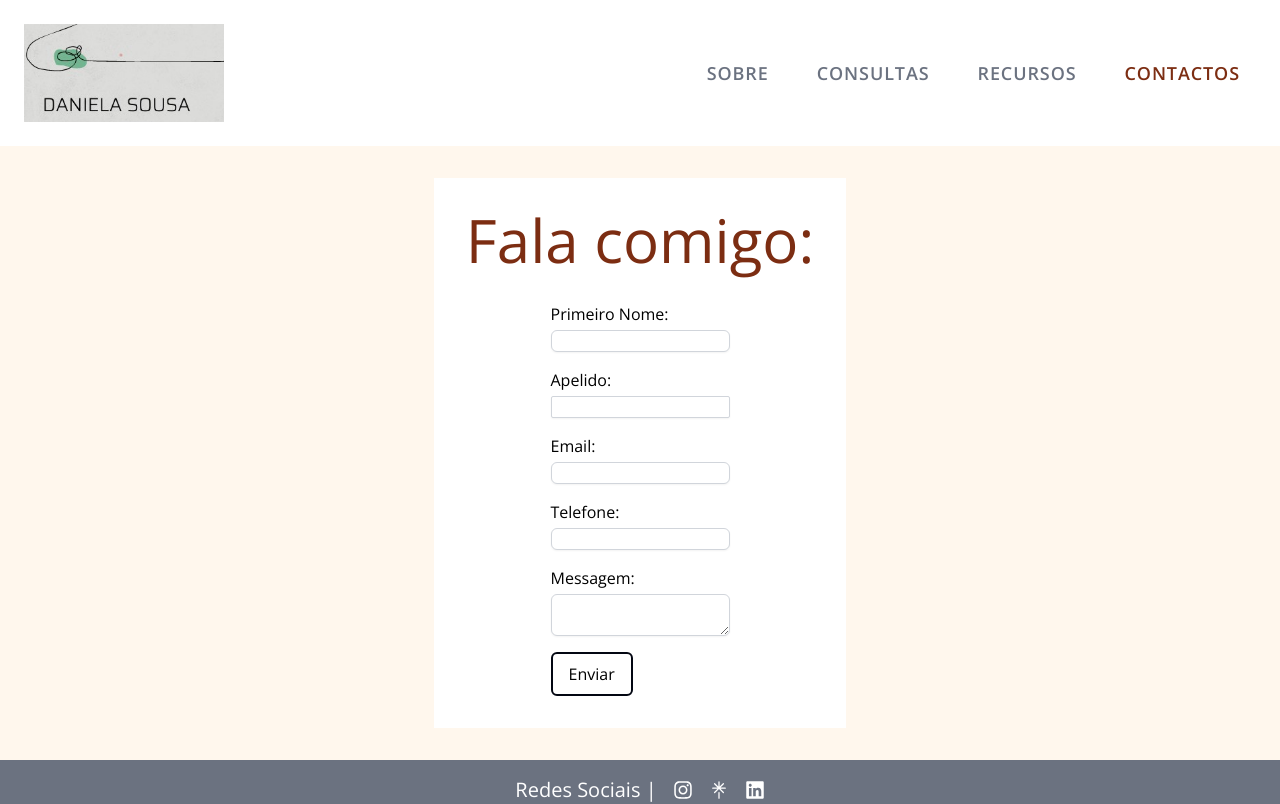
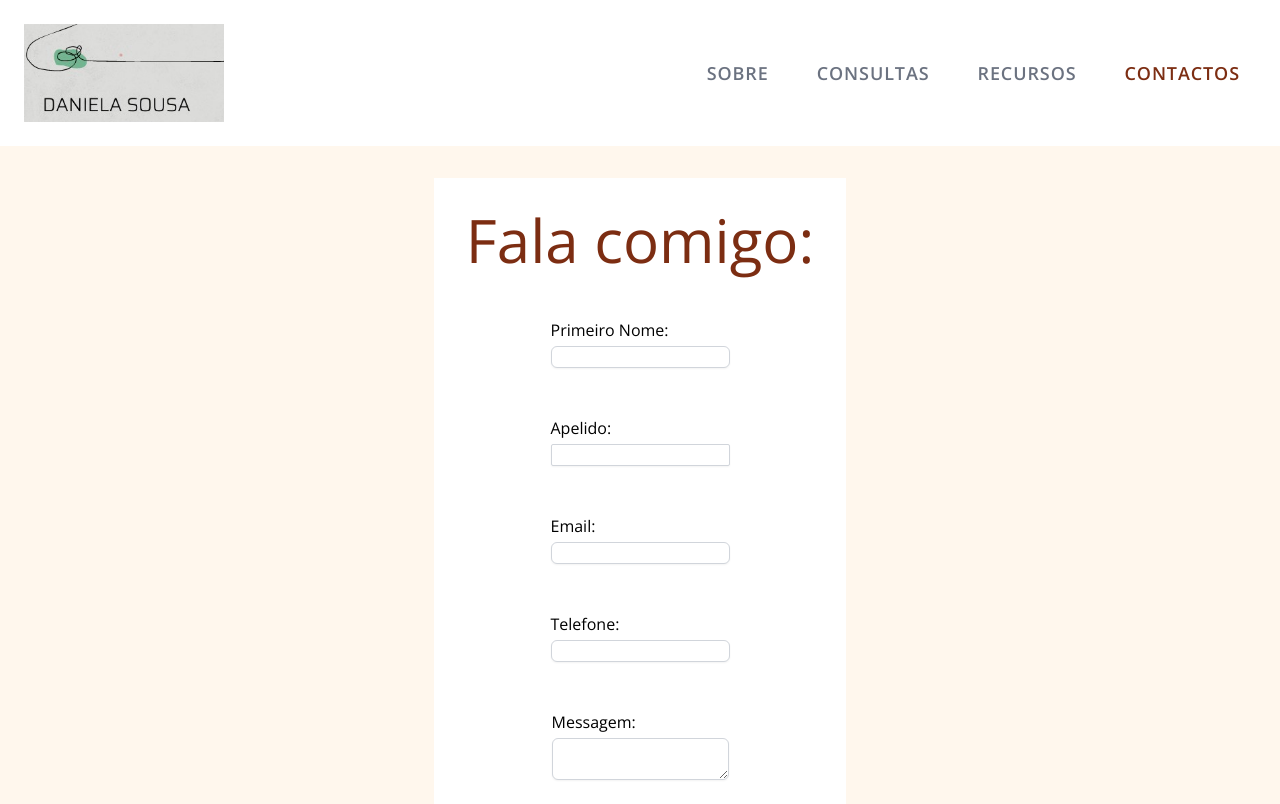
Before and after one commit to DeleteMind/site_psicologa, a Next.js app in the folder daniela-app/: page /contactos in a window 1280 px wide. Shown: the top 804 px of the page. Built offline with nearby package versions, Linux system fonts and the light colour scheme.

Commit message:
remove_div

```diff
--- a/daniela-app/app/contactos/page.tsx
+++ b/daniela-app/app/contactos/page.tsx
@@ -61,9 +61,8 @@ export default function ContactPage() {
 
   return (
     <main className=" w-full flex ">
-      <div className="w-auto mx-auto flex flex-col items-center gap-8  py-8 px-8 my-8 bg-white">
+        <form onSubmit={handleSubmit} className="space-y-4 w-auto mx-auto flex flex-col items-center gap-8  py-8 px-8 my-8 bg-white">
         <h1 className="text-6xl text-orange-900 bg-">Fala comigo:</h1>
-        <form onSubmit={handleSubmit} className="space-y-4">
           <div className="flex flex-col">
             <label className="text-left">Primeiro Nome:</label>
             <input
@@ -132,7 +131,6 @@ export default function ContactPage() {
           </button>
         </form>
         {status && <p>{status}</p>}
-      </div>
     </main>
   );
 }
```
